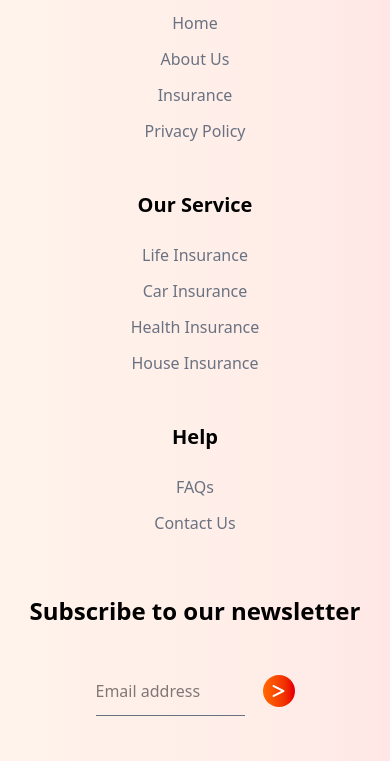
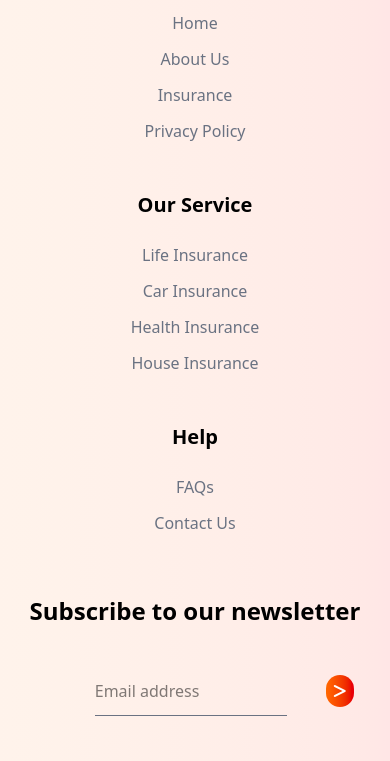
Before and after one commit to hamadismail/tea-house, a plain HTML site: page index.html in a window 390 px wide. Shown: the part 6607-7368 px from the top of the page. Drawn offline with nearby package versions, Linux system fonts and the light colour scheme.

Commit message:
adjust-some-margin

```diff
--- a/index.html
+++ b/index.html
@@ -395,21 +395,21 @@
             <h2 class="text-2xl font-semibold">Subscribe to our newsletter</h2>
 
             <div>
-              <div class="my-12 max-md:flex max-md:justify-center">
-                <div>
+              <div class="my-12 max-sm:w-3/4 mx-auto">
                 <div class="flex items-center">
                   <input
-                      class="max-sm:-mr-16"
+                    class="max-sm:ml-7"
                     type="email"
                     placeholder="Email address"
                   />
                   <i
-                      class="fa-solid fa-greater-than bg-gradient-to-r from-orange-500 to-red-600 text-white text-center p-2 w-8 h-8 rounded-full"
+                    class="fa-solid fa-greater-than bg-gradient-to-r from-orange-500 to-red-600 text-white p-2 w-8 h-8 rounded-full text-center"
                   >
                   </i>
                 </div>
-                  <hr class="md:mt-4 mt-2 text-gray-500 w-3/4" />
-                </div>
+                <hr
+                  class="md:mt-4 mt-2 text-gray-500 w-3/4 sm:w-5/9 lg:w-3/4 max-sm:ml-7"
+                />
               </div>
 
               <!-- Social Icon -->
```
Lines whose indentation alone changed are shown as unchanged.
